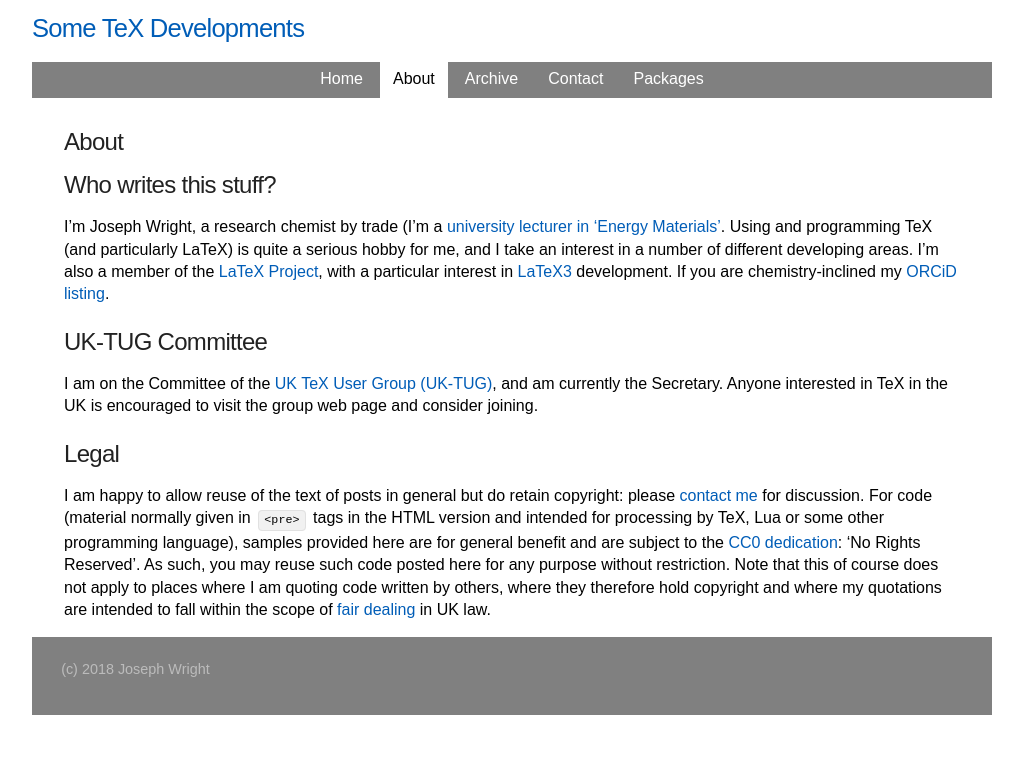
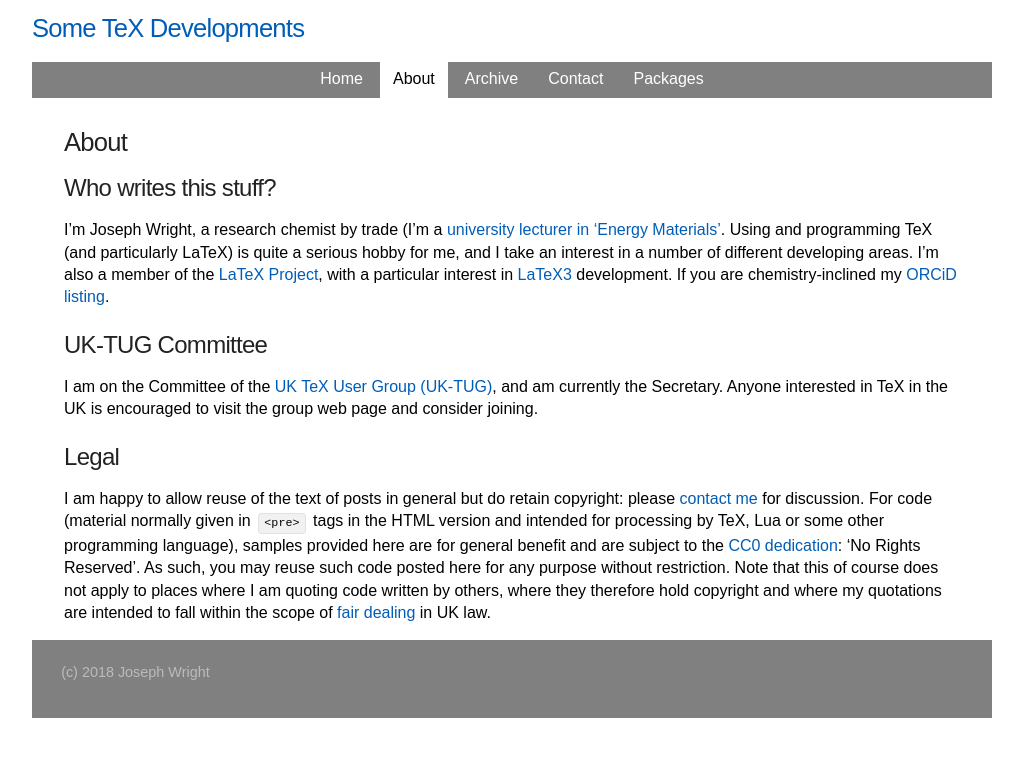
Before and after one commit to josephwright/josephwright.github.io, a Jekyll site: the page built from about.md, in a window 1280 px wide. Shown: the top 757 px of the page, without its empty margins (128-1151 px from the left). Built offline with Jekyll 4.4.1, drawn with Linux system fonts in a browser that asks for light colours; some web fonts are replaced; comment, search, counter and statistics services are not loaded.

Commit message:
Heading need to be h1
So probably the site title needs to be adjusted too ...

```diff
--- a/_layouts/page.html
+++ b/_layouts/page.html
@@ -2,6 +2,6 @@
 layout: default
 ---
 
-<h2>{{ page.title }}</h2>
+<h1>{{ page.title }}</h1>
 
 {{ content }}
--- a/_layouts/post.html
+++ b/_layouts/post.html
@@ -2,6 +2,6 @@
 layout: default
 ---
 
-<h2>{{ page.title }}</h2>
+<h1>{{ page.title }}</h1>
 
 {{ content }}
```
